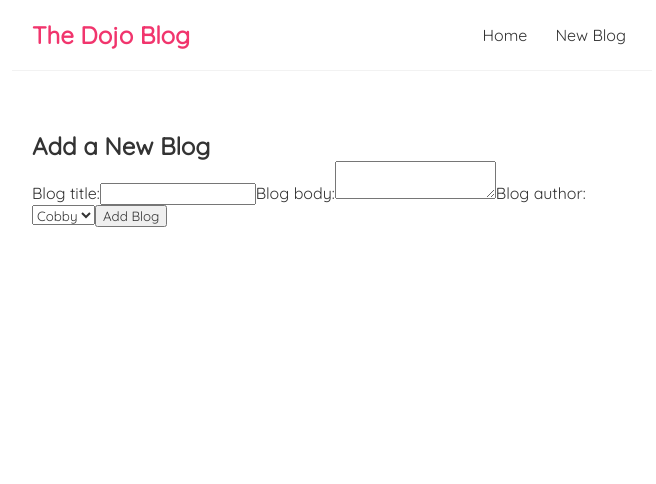
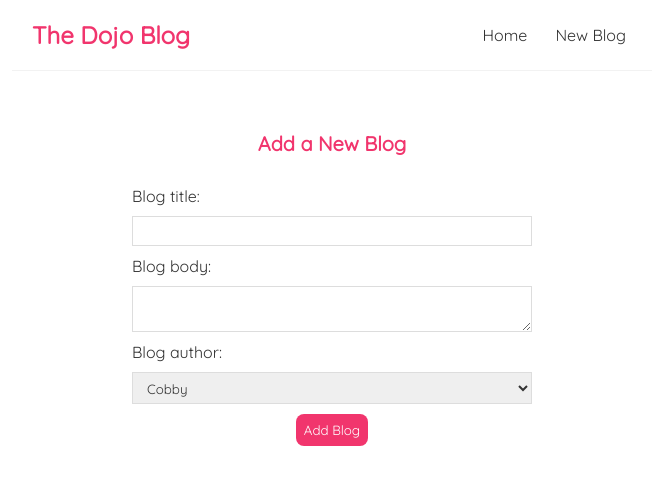
Before and after one commit to Cobby-a/First-Reactjs, a React (Create React App) app: page /create in a window 1280 px wide. Shown: the top 484 px of the page, without its empty margins (308-964 px from the left). Built offline with nearby package versions, Linux system fonts and the light colour scheme.

Commit message:
created some style for the create blog page

```diff
--- a/src/index.css
+++ b/src/index.css
@@ -62,3 +62,34 @@
   margin: 20px 0;
   text-align: justify;
 }
+/* create new blog form styles */
+.create {
+  max-width: 400px;
+  margin: 0 auto;
+  text-align: center;
+}
+.create label{
+  text-align: left;
+  display: block;
+}
+.create h2{
+  font-size: 20px;
+  color: #f1356d;
+  margin-bottom: 30px;
+}
+.create input, .create textarea, .create select{
+  width: 100%;
+  padding: 6px 10px;
+  margin: 10px 0;
+  border: 1px solid #ddd;
+  box-sizing: border-box;
+  display: block;
+}
+.create button {
+  background: #f1356d;
+  color: #fff;
+  border: 0;
+  padding: 8px;
+  border-radius: 8px;
+  cursor: pointer;
+}
```
